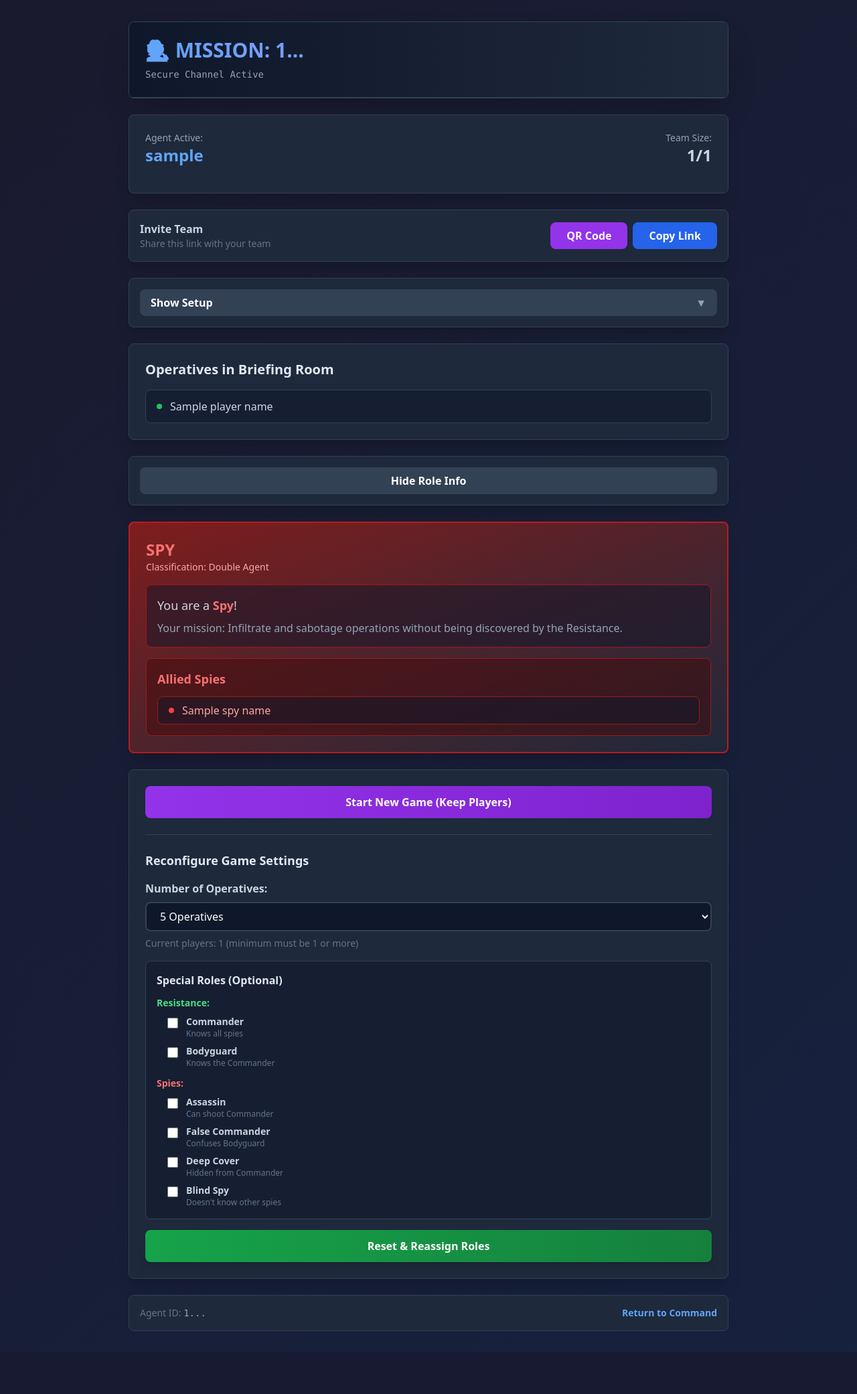
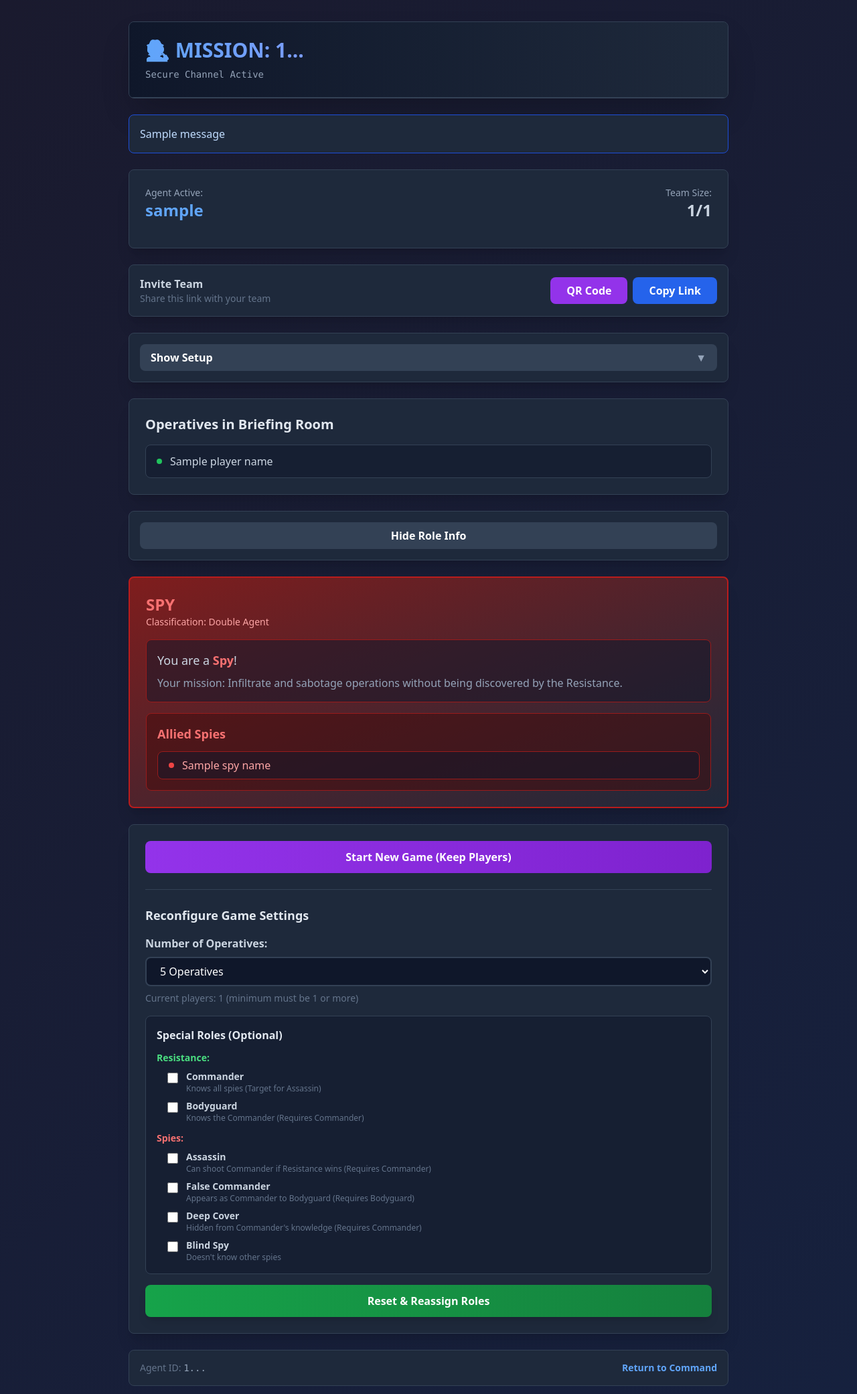
Before and after one commit to MartinFredlund/mission-leader, a Flask app: template templates/session.html in a window 1280 px wide, after a click on "Start New Game (Keep Players)". Shown: the top 2082 px of the page at 67% size. Before the commit the page ends 2020 px from the top, so only its background shows below. Run offline with Flask 3, Linux system fonts and the light colour scheme; the template is opened without the code that fills it: most values are stand-ins (such as "Sample title", 1, 10 or a date in 2020); one stand-in notice (Sample message) is shown; some libraries are stand-ins or nearby versions.

Commit message:
Aligning strings

```diff
--- a/__init__.py
+++ b/__init__.py
@@ -1,4 +1,13 @@
-from flask import Flask, redirect, url_for, render_template, request, session, jsonify, flash
+from flask import (
+    Flask,
+    redirect,
+    url_for,
+    render_template,
+    request,
+    session,
+    jsonify,
+    flash,
+)
 import os
 import uuid
 import random
@@ -178,19 +187,15 @@ def create_app():
         player_count_str = request.form.get("player_count")
 
         if not player_count_str:
-            return (
-                "Error: Player count is required. Please go back and create a session again.",
-                400,
-            )
+            flash("Player count is required. Please try again.", "error")
+            return redirect(url_for("home"))
 
         player_count = int(player_count_str)
 
         # Validate player count is between 5-10
         if player_count < 5 or player_count > 10:
-            return (
-                "Error: Player count must be between 5 and 10. Please go back and create a session again.",
-                400,
-            )
+            flash("Player count must be between 5 and 10. Please try again.", "error")
+            return redirect(url_for("home"))
 
         # 2. Get special roles selection
         special_roles = {
@@ -204,12 +209,15 @@ def create_app():
 
         session["special_roles"] = special_roles
         if (
-            (special_roles["assassin"] and not special_roles["commander"]) or
-            (special_roles["bodyguard"] and not special_roles["commander"]) or
-            (special_roles["false_commander"] and not special_roles["bodyguard"]) or
-            (special_roles["deep_cover"] and not special_roles["commander"])
+            (special_roles["assassin"] and not special_roles["commander"])
+            or (special_roles["bodyguard"] and not special_roles["commander"])
+            or (special_roles["false_commander"] and not special_roles["bodyguard"])
+            or (special_roles["deep_cover"] and not special_roles["commander"])
         ):
-            flash("Invalid role selection")
+            flash(
+                "Invalid role selection. Assassin, Bodyguard, and Deep Cover require Commander. False Commander requires Bodyguard.",
+                "error",
+            )
             return redirect(url_for("home"))
 
         # 3. Generate a unique identifier
@@ -362,14 +370,16 @@ def create_app():
         player_count_str = request.form.get("player_count")
 
         if not player_count_str:
-            return "Error: Player count is required. Please try resetting again.", 400
+            flash("Player count is required. Please try resetting again.", "error")
+            return redirect(url_for("view_session", session_id=session_id))
 
         player_count = int(player_count_str)
         if player_count < 5 or player_count > 10:
-            return (
-                "Error: Player count must be between 5 and 10. Please try resetting again.",
-                400,
+            flash(
+                "Player count must be between 5 and 10. Please try resetting again.",
+                "error",
             )
+            return redirect(url_for("view_session", session_id=session_id))
 
         special_roles = {
             "commander": bool(request.form.get("commander")),
@@ -379,6 +389,19 @@ def create_app():
             "deep_cover": bool(request.form.get("deep_cover")),
             "blind_spy": bool(request.form.get("blind_spy")),
         }
+
+        # Validate role combinations
+        if (
+            (special_roles["assassin"] and not special_roles["commander"])
+            or (special_roles["bodyguard"] and not special_roles["commander"])
+            or (special_roles["false_commander"] and not special_roles["bodyguard"])
+            or (special_roles["deep_cover"] and not special_roles["commander"])
+        ):
+            flash(
+                "Invalid role selection. Assassin, Bodyguard, and Deep Cover require Commander. False Commander requires Bodyguard.",
+                "error",
+            )
+            return redirect(url_for("view_session", session_id=session_id))
 
         # Reset roles but keep users and names
         current_data = session_store[session_id]
--- a/templates/session.html
+++ b/templates/session.html
@@ -189,6 +189,19 @@
         class="bg-slate-800 rounded-lg shadow-2xl border border-slate-700 p-8"
       >
         <div class="max-w-md mx-auto">
+          <!-- Flash Messages -->
+          {% with messages = get_flashed_messages(with_categories=true) %}
+            {% if messages %}
+              <div class="mb-6 space-y-2">
+                {% for category, message in messages %}
+                  <div class="{% if category == 'error' %}bg-red-900/50 border-red-700 text-red-200{% else %}bg-blue-900/50 border-blue-700 text-blue-200{% endif %} border rounded-lg p-4">
+                    {{ message }}
+                  </div>
+                {% endfor %}
+              </div>
+            {% endif %}
+          {% endwith %}
+
           <h2 class="text-2xl font-bold text-slate-200 mb-4">
             Agent Identification
           </h2>
@@ -220,6 +233,19 @@
       {% else %}
       <!-- Main Content -->
       <div class="grid gap-6">
+        <!-- Flash Messages -->
+        {% with messages = get_flashed_messages(with_categories=true) %}
+          {% if messages %}
+            <div class="space-y-2">
+              {% for category, message in messages %}
+                <div class="{% if category == 'error' %}bg-red-900/50 border-red-700 text-red-200{% else %}bg-blue-900/50 border-blue-700 text-blue-200{% endif %} border rounded-lg p-4 bg-slate-800">
+                  {{ message }}
+                </div>
+              {% endfor %}
+            </div>
+          {% endif %}
+        {% endwith %}
+
         <!-- Welcome & Status Card -->
         <div
           class="bg-slate-800 rounded-lg shadow-xl border border-slate-700 p-6"
@@ -747,7 +773,7 @@
                       />
                       <div>
                         <span class="font-semibold">Commander</span>
-                        <p class="text-xs text-slate-500">Knows all spies</p>
+                        <p class="text-xs text-slate-500">Knows all spies (Target for Assassin)</p>
                       </div>
                     </label>
                     <label
@@ -768,7 +794,7 @@
                       <div>
                         <span class="font-semibold">Bodyguard</span>
                         <p class="text-xs text-slate-500">
-                          Knows the Commander
+                          Knows the Commander (Requires Commander)
                         </p>
                       </div>
                     </label>
@@ -796,7 +822,7 @@
                       <div>
                         <span class="font-semibold">Assassin</span>
                         <p class="text-xs text-slate-500">
-                          Can shoot Commander
+                          Can shoot Commander if Resistance wins (Requires Commander)
                         </p>
                       </div>
                     </label>
@@ -817,7 +843,7 @@
                       />
                       <div>
                         <span class="font-semibold">False Commander</span>
-                        <p class="text-xs text-slate-500">Confuses Bodyguard</p>
+                        <p class="text-xs text-slate-500">Appears as Commander to Bodyguard (Requires Bodyguard)</p>
                       </div>
                     </label>
                     <label
@@ -838,7 +864,7 @@
                       <div>
                         <span class="font-semibold">Deep Cover</span>
                         <p class="text-xs text-slate-500">
-                          Hidden from Commander
+                          Hidden from Commander's knowledge (Requires Commander)
                         </p>
                       </div>
                     </label>
```
